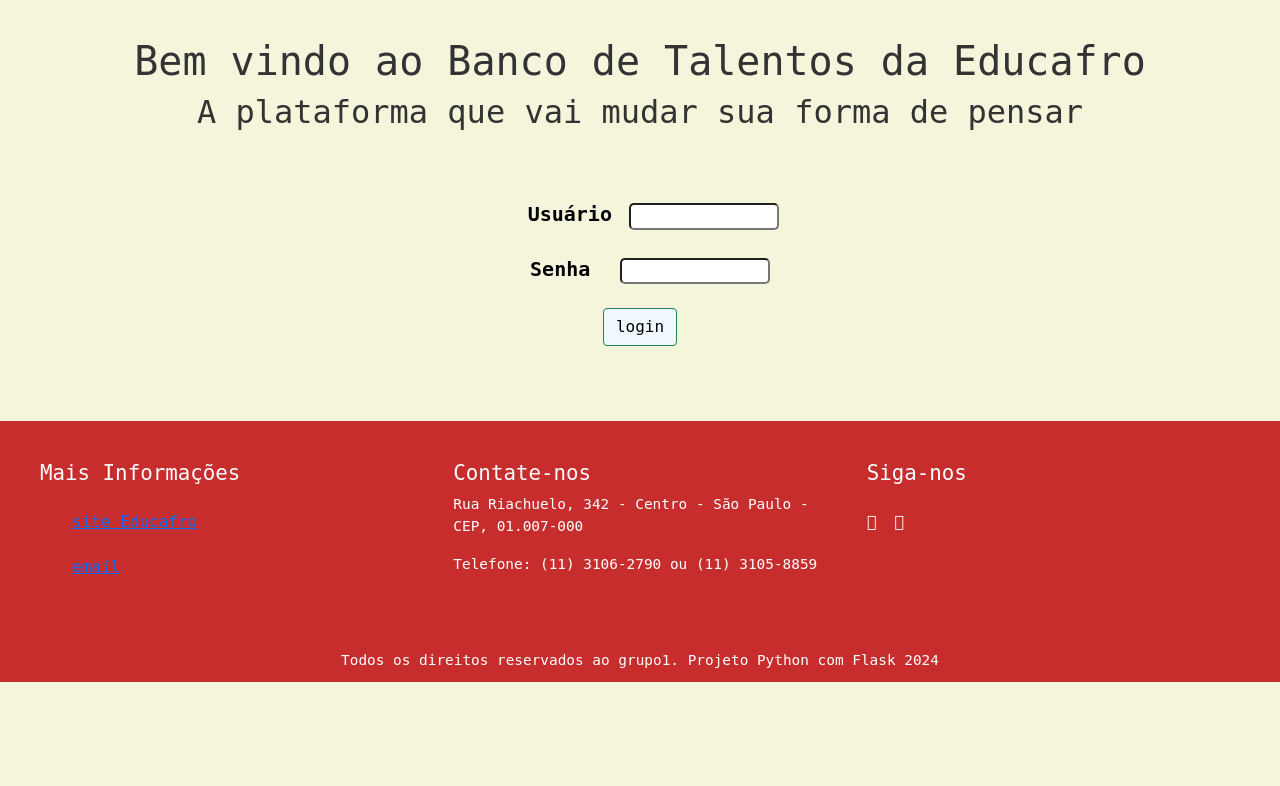
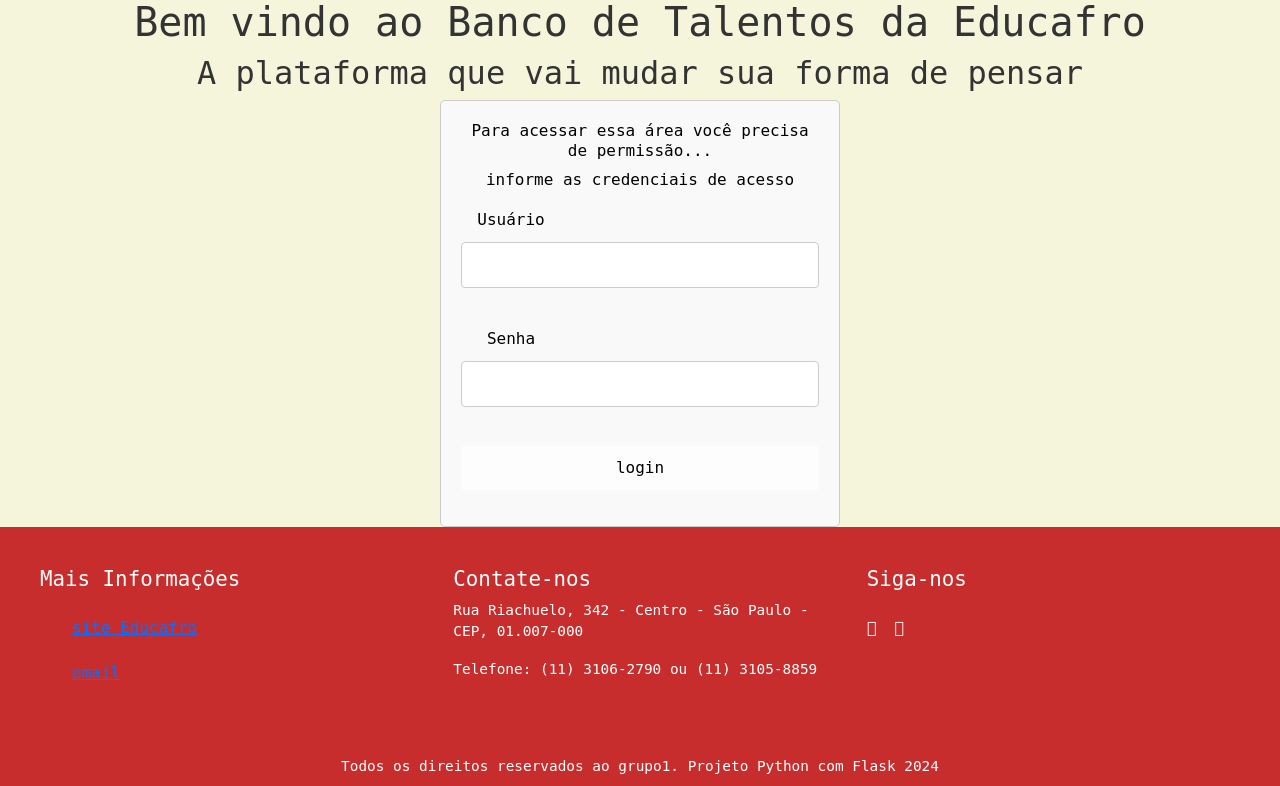
Before and after one commit to Matheuspisil/Projetopretatech, a Flask app: page /login in a window 1280 px wide. Shown: the part 102-888 px from the top of the page. Before the commit the page ends 784 px from the top, so only its background shows below. Run offline with Flask 3, Linux system fonts and the light colour scheme; some libraries are stand-ins or nearby versions.

Commit message:
Fix: color and container.

```diff
--- a/app/static/styles.css
+++ b/app/static/styles.css
@@ -88,35 +88,55 @@
 }
 
 .login-class {
-    box-sizing: border-box;
-    justify-content: center;
-    flex-direction: column;
     width: 100%;
-    padding: 20px;
     max-width: 400px;
     margin: auto;
+    padding: 20px;
+    border: 1px solid #ccc;
+    border-radius: 5px;
+    background-color: #f9f9f9;
+    text-align: center;
+  }
 
-    text-align: center;
+.login-class h6,
+.login-class p{
+    color: black;
 }
+  .login-class label {
+    display: block;
+    margin-bottom: 10px;
+    color: black;
+  }
 
-.login-class form button{
+  .login-class input[type="text"],
+  .login-class input[type="password"] {
+    width: 100%;
+    padding: 10px;
+    margin-bottom: 15px;
+    border: 1px solid #ccc;
+    border-radius: 4px;
+    box-sizing: border-box;
+  }
 
-    background-color: aliceblue;
-    text-align: center;
+
+  .login-class button[type="submit"] {
+    width: 100%;
+    padding: 10px;
+    border: none;
+    border-radius: 4px;
+    background-color: #fdfdfd;
+    color: rgb(0, 0, 0);
+    cursor: pointer;
+  }
+
+  .login-class button[type="submit"]:hover {
+    background-color: #02fc62;
+  }
+
+
+  .container h1{
     color: black;
-
-}
-.login-class label{
-    width: 100px;
-    font-size: 20px;
-    font-weight: bold;
+  }
+  .container form label{
     color: black;
-    border-radius: 5px;
-
-}
-.login-class input{
-    width: 100px;
-    border-radius: 5px;
-    font-size: 15px;
-    font-weight: bold;
-}
+  }
--- a/app/templates/login.html
+++ b/app/templates/login.html
@@ -3,8 +3,9 @@
 {% block content %}
 
 <div class="login-class">
-<Form method="POST">´
-
+<Form method="POST">
+    <h6> Para acessar essa área você precisa de permissão...</h6>
+    <p>informe as credenciais de acesso </p>
     <input type="hidden"name="csrf_token"Value={{ csrf_token }}>
 
     <label for="username"> Usuário </label>
```
